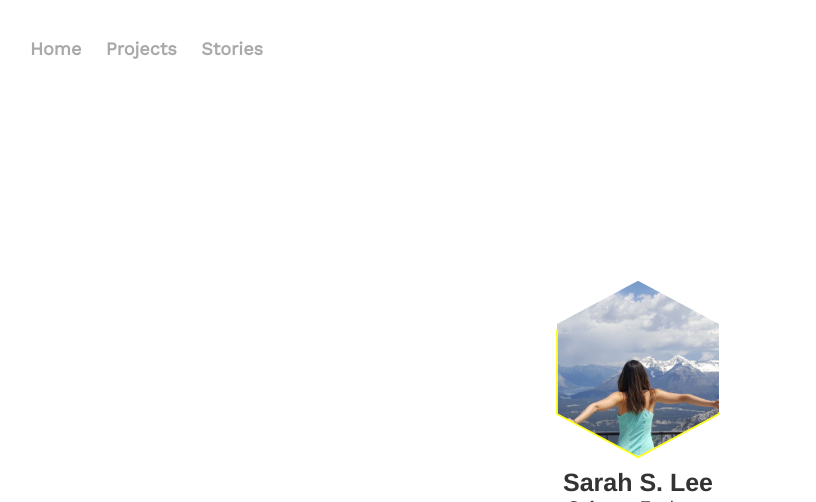
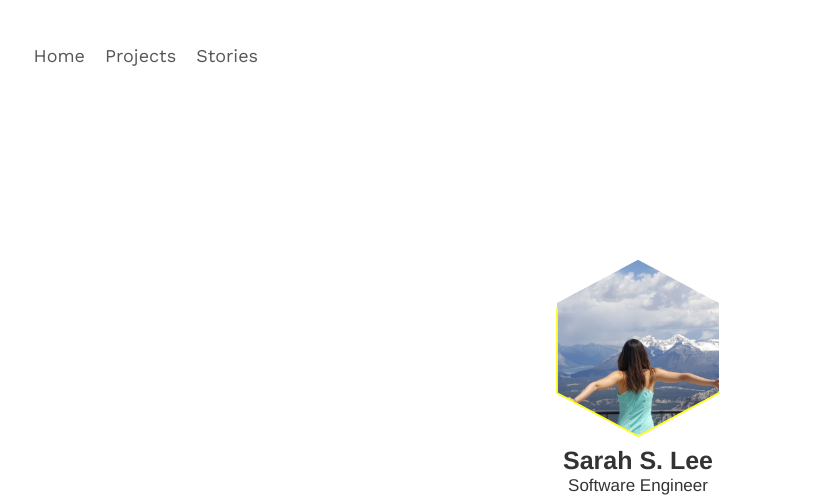
Before and after one commit to sarahselee223/my_blog, a Gatsby site: page / in a window 1280 px wide. Shown: the top 502 px of the page, without its empty margins (2-818 px from the left). Built offline with nearby package versions, Linux system fonts and the light colour scheme; Gatsby itself is replaced by a stand-in of ours; a web font is replaced by a local one.

Commit message:
add mouse hover line on header & change name from indexImage to landing

```diff
--- a/src/components/header.js
+++ b/src/components/header.js
@@ -3,34 +3,34 @@ import PropTypes from "prop-types"
 import React from "react"
 import styles from '../styles/header.module.css'
 
-const Header = ({ siteTitle }) => (
-  <header className={styles.container}>
-    <div className={styles.margin}>
-      <h4 className={styles.titleStyle}>
-        {typeof window !== 'undefined' && window.innerWidth < 500 ?
-          <div>
-            <Link to="/" className={styles.subFontMobile}>{siteTitle}</Link>
-            <Link to="/projects/" className={styles.subFontMobile}>Projects</Link>
-            <Link to="/stories/" className={styles.subFontMobile}>Stories</Link>
-          </div>
-        :
-          <div>
-            <Link to="/" className={styles.subFont}>{siteTitle}</Link>
+const Header = () => (
+  <div className={styles.container}>
+    {typeof window !== 'undefined' && window.innerWidth < 500 ?
+      <div className={styles.headerContainer}>
+        <div className={styles.titleContainer}>
+            <Link to="/" className={styles.subFont}>Home</Link>
+        </div>
+        <div className={styles.titleContainer}>
             <Link to="/projects/" className={styles.subFont}>Projects</Link>
+        </div>
+        <div className={styles.titleContainer}>
             <Link to="/stories/" className={styles.subFont}>Stories</Link>
-          </div>
-        }
-      </h4>
+        </div>
     </div>
-  </header>
+    :
+      <div className={styles.headerContainer}>
+        <div className={styles.titleContainer}>
+            <Link to="/" className={styles.subFont}>Home</Link>
+        </div>
+        <div className={styles.titleContainer}>
+            <Link to="/projects/" className={styles.subFont}>Projects</Link>
+        </div>
+        <div className={styles.titleContainer}>
+            <Link to="/stories/" className={styles.subFont}>Stories</Link>
+        </div>
+      </div>
+    }
+  </div>
 )
 
-Header.propTypes = {
-  siteTitle: PropTypes.string,
-}
-
-Header.defaultProps = {
-  siteTitle: ``,
-}
-
 export default Header
--- a/src/components/indexImage.js
+++ b/src/components/landing.js
@@ -7,7 +7,7 @@ import githubLogo from '../images/github.png'
 import linkedinLogo from '../images/linkedin.png'
 import emailLogo from '../images/email.png'
 
-class IndexImage extends Component {
+class Landing extends Component {
     constructor(props){
         super(props)
         this.state = {
@@ -87,10 +87,10 @@ class IndexImage extends Component {
                 </div>
                 {!this.state.openIntro ?
                 <div>
-                    <p className={styles.learningText}>currently learning about Swift, Xcode and GraphQL</p>
+                    <p className={styles.learningText}>currently learning about 3d animation using three.js</p>
                 </div>: null}
             </div>
         )
     }
 }
-export default IndexImage
+export default Landing
--- a/src/components/layout.js
+++ b/src/components/layout.js
@@ -8,7 +8,7 @@ import "../styles/layout.css"
 const Layout = ({ children }) => (
   <StaticQuery
     query={graphql`
-      query SiteTitleQuery {
+      query Query {
         site {
           siteMetadata {
             title
--- a/src/pages/index.js
+++ b/src/pages/index.js
@@ -1,12 +1,12 @@
 import React from "react"
 import Layout from "../components/layout"
 import SEO from "../components/seo"
-import IndexImage from '../components/indexImage'
+import Landing from '../components/landing'
 
 const IndexPage = () => (
   <Layout>
     <SEO title="Home" keywords={[`gatsby`, `application`, `react`]} />
-    <IndexImage/>
+    <Landing/>
   </Layout>
 )
 
--- a/src/styles/header.module.css
+++ b/src/styles/header.module.css
@@ -10,32 +10,44 @@
 /* font-family: 'Heebo', sans-serif; */
 
 .container {
-    background: white;
-    margin-bottom: 1.45rem;
-}
-.margin {
     margin: 0 auto;
     max-width: 960;
-    padding: 1.45rem 1.0875rem;
+    padding: 2%;
+    margin-top: 10px
 }
-.titleStyle {
-    margin: 1%
+.headerContainer {
+    display: flex;
+    flex-direction: row;
+    align-items: center;
 }
-.mainFont {
-    font-family: 'Work Sans', sans-serif;
-    color: darkgray;
-    text-decoration: none;
-    margin-right: 3%;
+.titleContainer{
+    display: flex;
+    justify-content: center;
+    align-items: center;
+    padding: 6px;
+    margin: 0px 4px;
+    border-width: 0.5px;
+    border-top-style: solid;
+    border-top-color: white;
+    border-bottom-style: solid;
+    border-bottom-color: white;
+}
+.titleContainer:hover {
+    transition: 0.5s ease-in-out;
+    border-width: 0.5px;
+    border-top-style: solid;
+    border-top-color: #b9b9b9;
+    border-bottom-style: solid;
+    border-bottom-color: #b9b9b9;
 }
 .subFont {
     font-family: 'Work Sans', sans-serif;
-    color: darkgray;
+    color: #565656;
     text-decoration: none;
-    margin-right: 2%;
+
 }
 .subFontMobile {
     font-family: 'Work Sans', sans-serif;
     color: darkgray;
     text-decoration: none;
-    margin-right: 4%;
 }
--- a/src/styles/layout.css
+++ b/src/styles/layout.css
@@ -289,21 +289,13 @@ h3 {
   line-height: 1.1;
 }
 h4 {
-  margin-left: 0;
-  margin-right: 0;
-  margin-top: 0;
-  padding-bottom: 0;
-  padding-left: 0;
-  padding-right: 0;
-  padding-top: 0;
-  margin-bottom: 1.45rem;
   color: inherit;
   font-family: -apple-system, BlinkMacSystemFont, Segoe UI, Roboto, Oxygen,
     Ubuntu, Cantarell, Fira Sans, Droid Sans, Helvetica Neue, sans-serif;
   font-weight: bold;
-  text-rendering: optimizeLegibility;
+  /* text-rendering: optimizeLegibility; */
   font-size: 1rem;
-  line-height: 1.1;
+  line-height: 1;
 }
 h5 {
   margin-left: 0;
--- a/src/styles/project.module.css
+++ b/src/styles/project.module.css
@@ -14,6 +14,7 @@
     flex: 1;
     flex-direction: column;
     justify-content: center;
+    margin-top: 15%;
     margin-bottom: 5%;
 }
 .projectContainer {
```
